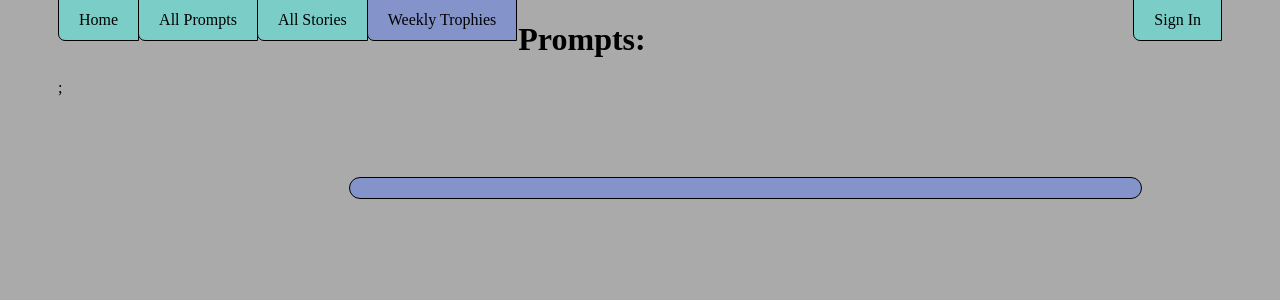
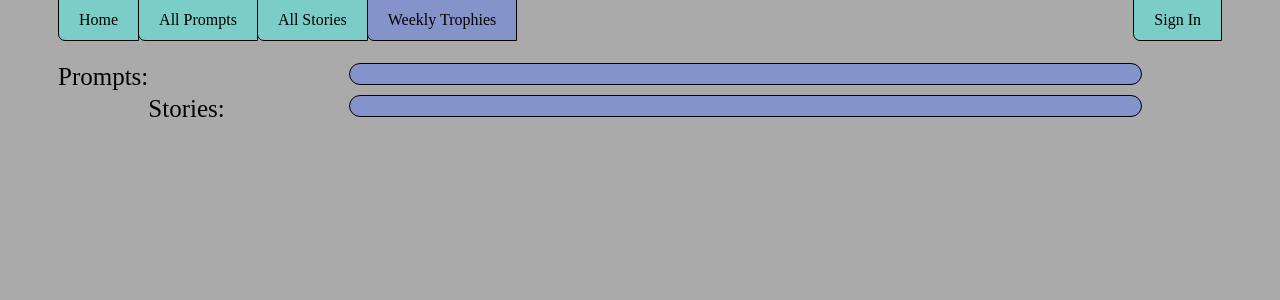
Before and after one commit to mjordanco/csci445-storyshare, a PHP site: page /trophies.php in a window 1280 px wide. Shown: the part 165-465 px from the top of the page. Run offline with PHP 8.4, Linux system fonts and the light colour scheme.

Commit message:
added css to float things

```diff
--- a/profile.php
+++ b/profile.php
@@ -6,6 +6,7 @@
 	<link rel="stylesheet" type="text/css" href="theme.css">
 	<style type="text/css">
 		#signinbox {
+			float: left;
 			width: 10%;
 			margin-left: 10px;
 		}
@@ -41,6 +42,8 @@
 	print_header($page);
 	?>
 
+	<br>
+	<br>
 <section id="signinbox">
 		<?php
 			$user_id = $_GET['user_id'];
--- a/submitprompt.php
+++ b/submitprompt.php
@@ -33,7 +33,6 @@
 <body>
 	<?php
 		print_header("submitprompt");
-		echo date('Y-m-d');
 	?>
 	<section id="submit_box">
 		<form method="post" action="submitpromptdo.php">
--- a/submitstory.php
+++ b/submitstory.php
@@ -9,6 +9,7 @@
 			margin-left: 15%;
 		}
 		#infoBox{
+			float: left;
 			width: 10%;
 			margin-left: 10px;
 		}
@@ -19,6 +20,8 @@
 	<?php
 		print_header("submitstory");
 	?>
+	<br>
+	<br>
 	<section id="infobox">
 		<?php
 
--- a/trophies.php
+++ b/trophies.php
@@ -5,20 +5,46 @@
 	?>
 	<style type="text/css">
 		#promptbox {
+			margin-top: 10px;
 			margin-left: 25%;
 		}
-
+		#pName {
+			margin-top: 10px;
+			float: left;
+			text-align: left;
+			font-size: 25px;
+		}
+		#storybox {
+			margin-top: 10px;
+			margin-left: 25%;
+		}
+		#sName {
+			margin-top: 10px;
+			float: left;
+			text-align: left;
+			font-size: 25px;
+		}
 	</style>
 </head>
 <body>
 	<?php
 		print_header("trophies");
 	?>
+	<br>
+	<br>
+	<br>
 <div id="pName">
-<h1> Prompts: </h1>;
+Prompts:
 </div>
 <section id="promptbox">
 
 </section>
+
+<div id="sName">
+Stories:
+</div>
+<section id="storybox">
+
+</section>
 </body>
 </html>
```
